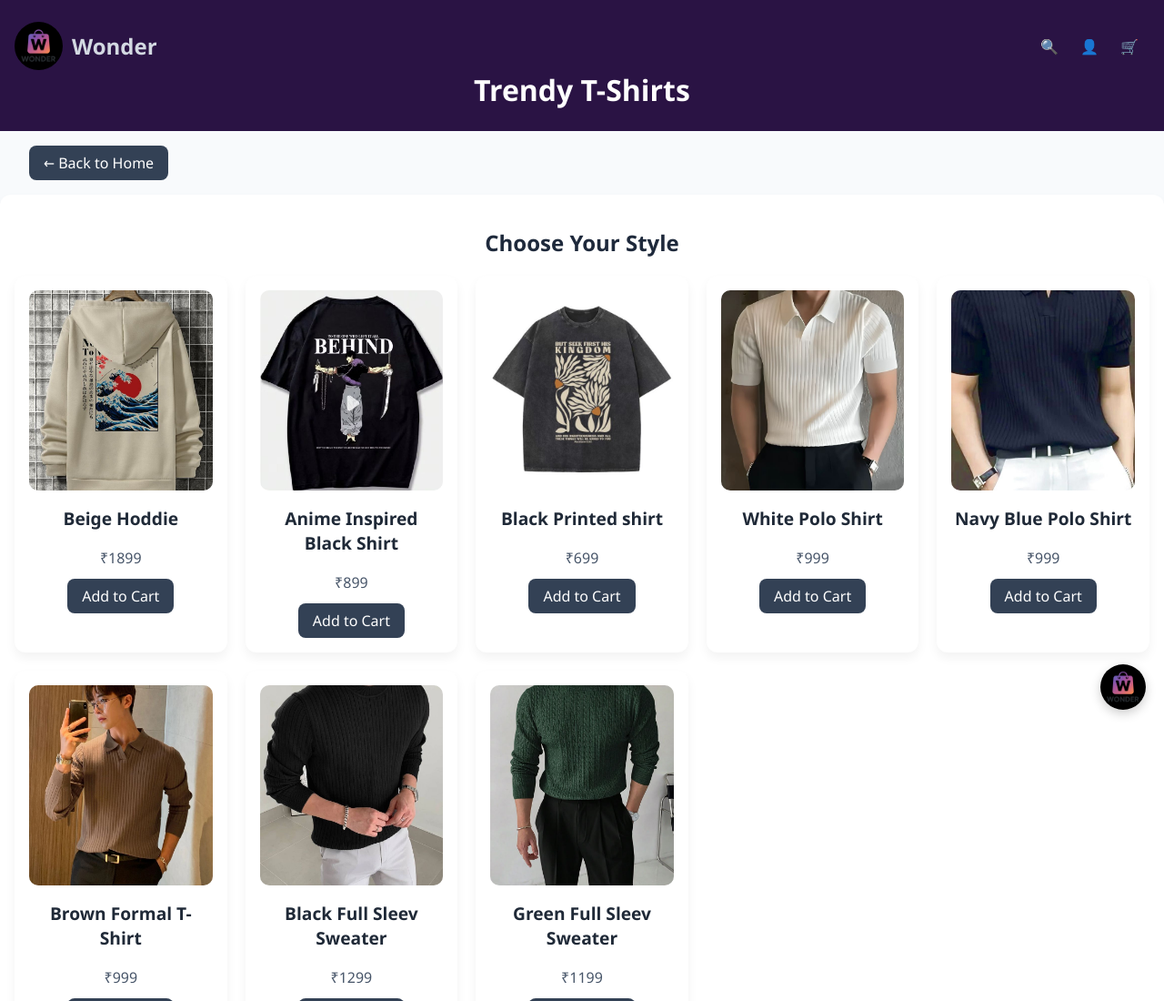
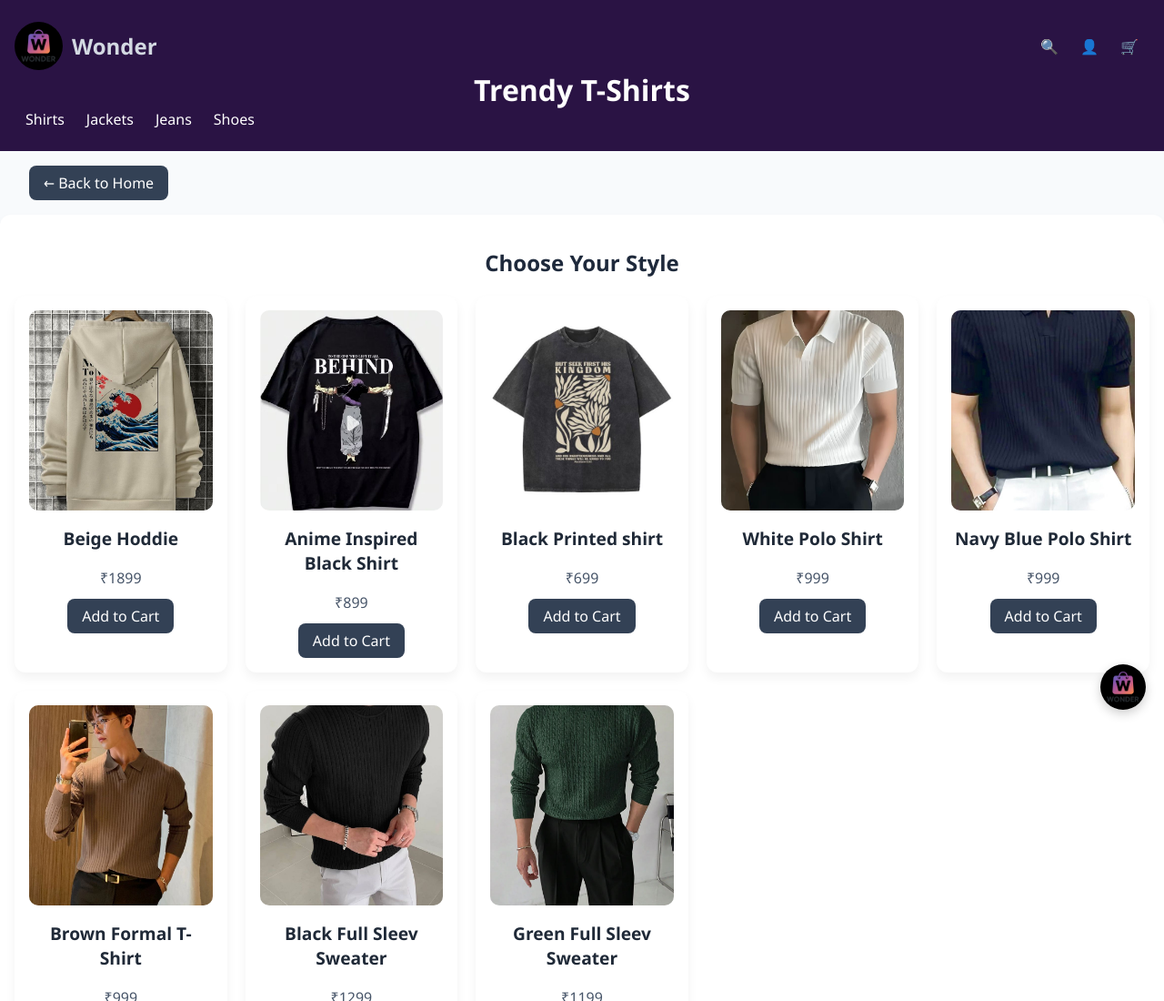
Before and after one commit to Sudhi0001/Wonder, a plain HTML site: page tshirt.html in a window 1280 px wide. Shown: the top 1100 px of the page at 91% size. Drawn offline with Linux system fonts and the light colour scheme.

Commit message:
Update tshirt.html

```diff
--- a/tshirt.html
+++ b/tshirt.html
@@ -209,6 +209,13 @@
     </div>
   </div>
   <h1>Trendy T-Shirts</h1>
+     <nav class="nav-icons">
+                <a href="shirts.html">Shirts</a>
+                <a href="Jackets.html">Jackets</a>
+                <a href="jeans.html">Jeans</a>
+                <a href="shoes.html">Shoes</a>
+
+            </nav>
 </header>
 
 
```
